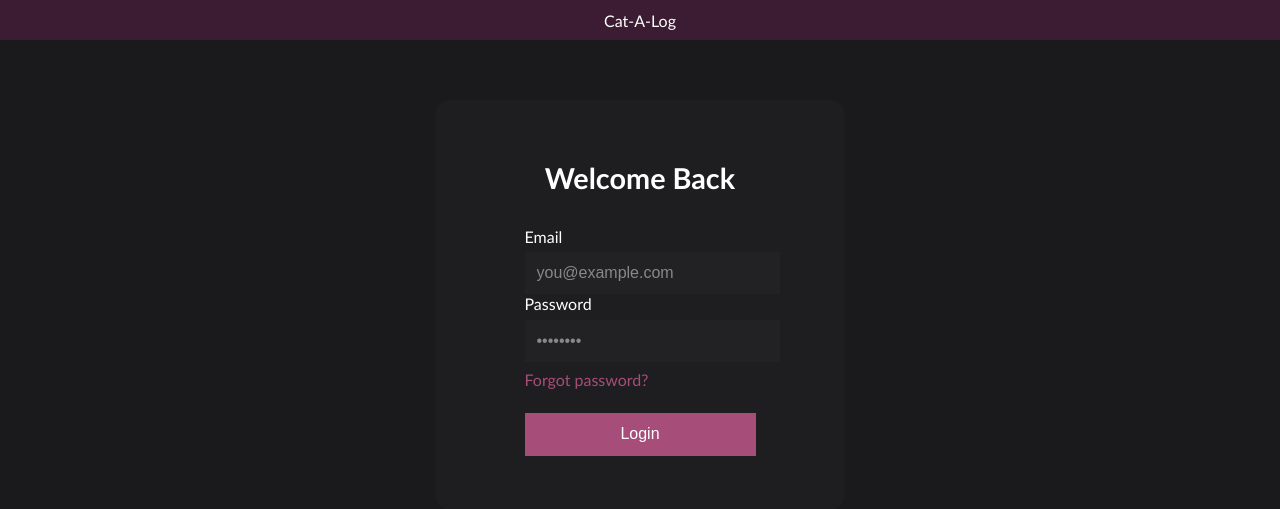
After one commit to Barun88/tcs-691, a PHP site: page /login.html in a window 1280 px wide. The commit adds this page. Shown: the top 509 px of the page. Run offline with PHP 8.4, Linux system fonts and the light colour scheme.

Commit message:
updating

```diff
--- a/index.html
+++ b/index.html
@@ -10,6 +10,7 @@
 
     <div id="top_navbar">
         <a href="#cat_a_log" class="top_navbar_opts">Cat-A-Log</a>
+        <a href="login.html" class="top_navbar_opts" id="login_link">Login</a>
     </div>
 
     <div id="spotlight">
--- /dev/null
+++ b/login.css
@@ -0,0 +1,109 @@
+body{
+    background-color:#1A1A1D;
+    color:white;
+    font-family:'Trebuchet MS', 'Lucida Sans Unicode', 'Lucida Grande', 'Lucida Sans', Arial, sans-serif;
+}
+
+#top_navbar{
+    position:absolute;
+    height:5%;
+    width:100%;
+    top:0;
+    left:0;
+    background-color:#3B1C32;
+    display:flex;
+    justify-content: center;
+    align-items: center;
+
+}
+
+.top_navbar_opts{
+    color:white;
+    text-decoration: none;
+    transition:0.3s ease-in-out;
+    padding:5px;
+}
+
+.top_navbar_opts:hover {
+    margin-top: -0.3%;
+}
+
+
+#container{
+    display: flex;
+    flex-direction: column;
+    align-self: center;
+    justify-self: center;
+    align-items: center;
+    margin-top:100px;
+    background:rgba(255, 255, 255, 0.02);
+    width:400px;
+    height:400px;
+    padding:5px;
+    border-radius: 16px;
+}
+
+.login_form{
+    padding: 2rem 2.5rem;
+
+}
+
+.login_form h2{
+    text-align: center;
+    margin-bottom:2rem;
+    font-size:1.8rem;
+}
+
+.form-group{
+    margin-bottom: 1.5rem;
+}
+
+label{
+    display: block;
+    margin-bottom: 0.4rem;
+    font-weight: 500;
+}
+
+input[type="email"],input[type="password"]{
+    width: 100%;
+    padding: 0.75rem;
+    background-color:rgba(255, 255, 255,0.02);
+    color:#fff;
+    border: none;
+    font-size: 1rem;
+}
+
+input::placeholder{
+    color:#888;
+}
+
+.login_form a{
+    color:#A64D79;
+    text-decoration: none;
+}
+
+.login_form a:hover{
+    text-decoration: underline;
+}
+
+button{
+    width: 100%;
+    padding: 0.8rem;
+    background-color:#A64D79;
+    color:white;
+    font-size: 1rem;
+    cursor: pointer;
+    transition: 0.3 ease;
+    border: none;
+    margin-top: 1.5rem;
+    align-self: auto;
+}
+
+button:hover{
+    background-color:#be588b ;
+}
+
+#forgot_a{
+    display: block;
+    padding-top:0.5rem ;
+}
--- /dev/null
+++ b/login.html
@@ -0,0 +1,31 @@
+<!DOCTYPE html>
+<html lang="en">
+<head>
+    <link rel="stylesheet" href="login.css">
+    <meta charset="UTF-8">
+    <meta name="viewport" content="width=device-width, initial-scale=1.0">
+    <title>Login</title>
+</head>
+<body>
+    <div id="top_navbar">
+        <a href="#cat_a_log" class="top_navbar_opts">Cat-A-Log</a>
+    </div>
+    <div id="container">
+        <form class="login_form">
+            <h2>Welcome Back</h2>
+            <div class="form_group">
+              <label for="email">Email</label>
+              <input type="email" id="email" placeholder="you@example.com" required/>
+            </div>
+            <div class="form_group">
+              <label for="password">Password</label>
+              <input type="password" id="password" placeholder="••••••••" required/>
+            </div>
+              <a href="#" id="forgot_a">Forgot password?</a>
+
+            <button>Login</button>
+          </form>
+
+    </div>
+</body>
+</html>
--- a/style.css
+++ b/style.css
@@ -32,6 +32,10 @@ light:#A64D79
 
 .top_navbar_opts:hover {
     margin-top: -0.3%;
+}
+
+#login_link{
+  margin-right:0;
 }
 
 
```
Also changed, not shown: login.php (added), 1 other file.
